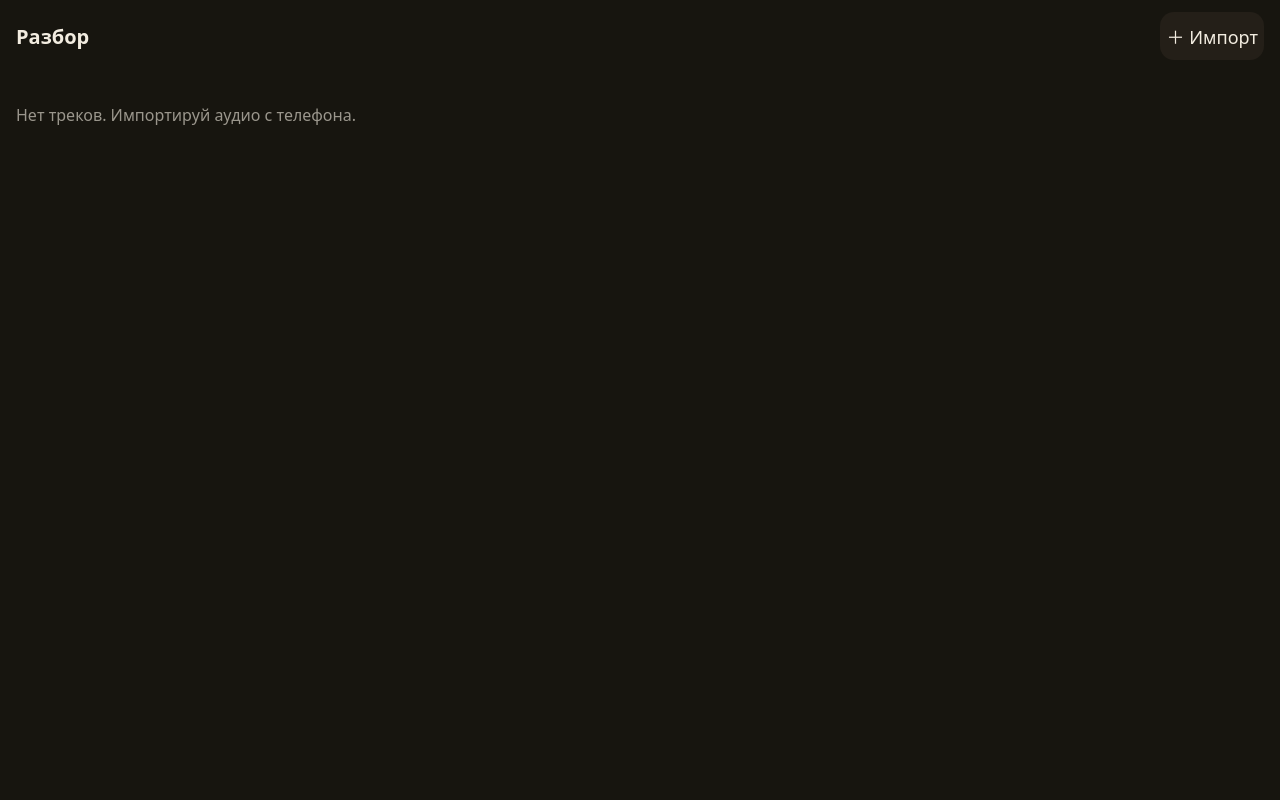
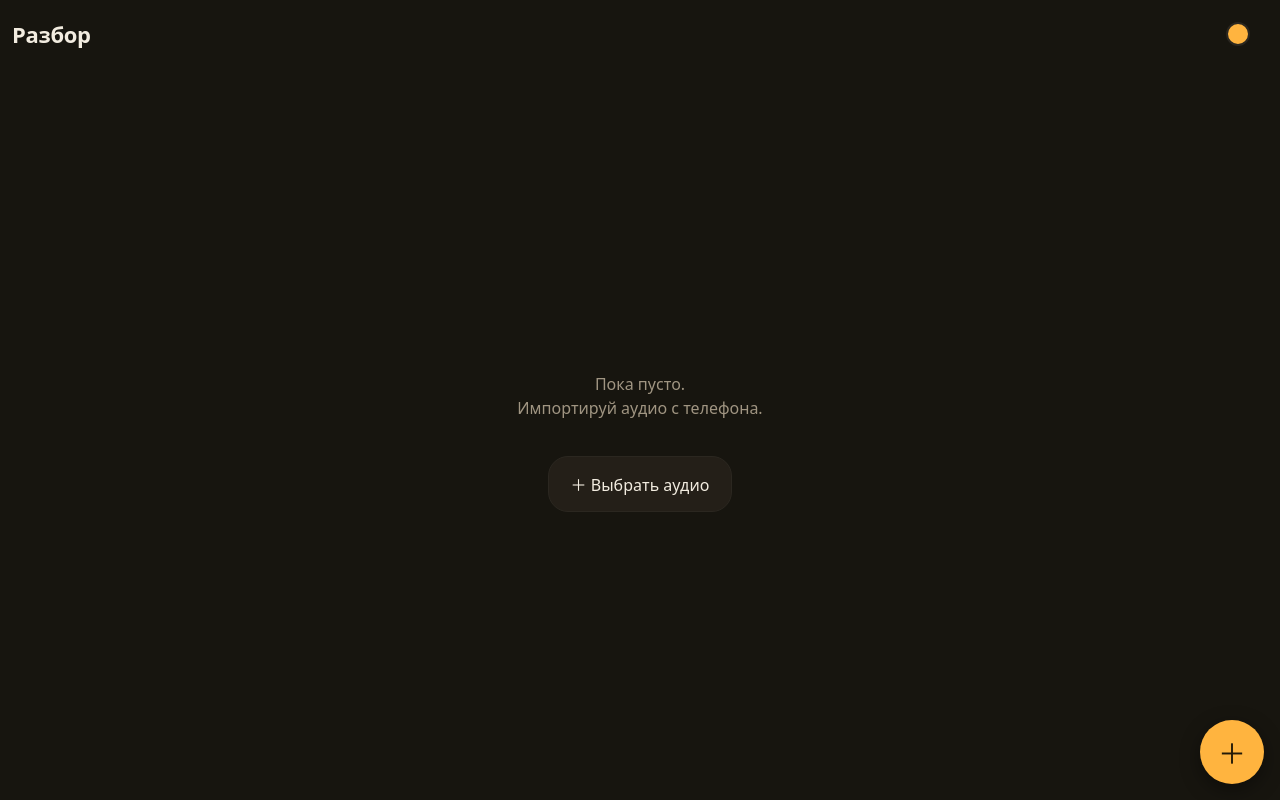
Before and after one commit to 8ui/lena-audio-player, a React (Vite) app: page / in a window 1280 px wide. Built offline with nearby package versions, Linux system fonts and the light colour scheme.

Commit message:
feat(ui): rebuild the library screen — cards, action sheet, FAB, theme toggle

```diff
--- a/src/screens/Library.tsx
+++ b/src/screens/Library.tsx
@@ -1,51 +1,62 @@
-import { useRef } from 'react';
+import { useState } from 'react';
 import { usePlayerStore } from '../store/usePlayerStore';
-import { fmtTime } from '../ui/time';
-import { AUDIO_ACCEPT } from '../ui/importAccept';
+import { sortTracks } from '../ui/libraryModel';
+import { LibraryHeader } from '../ui/LibraryHeader';
+import { EmptyLibrary } from '../ui/EmptyLibrary';
+import { ImportButton } from '../ui/ImportButton';
+import { TrackCard } from '../ui/TrackCard';
+import { TrackSheet } from '../ui/TrackSheet';
 
 export function Library() {
+  // Single-field selectors on purpose: a selector returning a fresh object every
+  // call needs useShallow, or zustand v5 throws "getSnapshot should be cached".
   const library = usePlayerStore((s) => s.library);
+  const trackStates = usePlayerStore((s) => s.trackStates);
   const importFile = usePlayerStore((s) => s.importFile);
   const openTrack = usePlayerStore((s) => s.openTrack);
   const removeTrack = usePlayerStore((s) => s.removeTrack);
-  const fileRef = useRef<HTMLInputElement>(null);
+
+  // Which track's sheet is open is local React state, never the store — the same
+  // rule ControlTabs follows for its open tab.
+  const [sheetId, setSheetId] = useState<string | null>(null);
+
+  const tracks = sortTracks(library);
+  const sheetTrack = tracks.find((t) => t.id === sheetId) ?? null;
 
   return (
     <div className="library">
-      <header className="control-row screen-header">
-        <h1 style={{ fontSize: 20, margin: 0 }}>Разбор</h1>
-        <button style={{ marginLeft: 'auto' }} onClick={() => fileRef.current?.click()}>
-          ＋ Импорт
-        </button>
-        <input
-          ref={fileRef}
-          type="file"
-          accept={AUDIO_ACCEPT}
-          hidden
-          onChange={(e) => {
-            const f = e.target.files?.[0];
-            if (f) void importFile(f);
-            e.target.value = '';
+      <LibraryHeader />
+
+      {tracks.length === 0 ? (
+        <EmptyLibrary onPick={(f) => void importFile(f)} />
+      ) : (
+        <div className="track-list">
+          {tracks.map((t) => (
+            <TrackCard
+              key={t.id}
+              track={t}
+              state={trackStates[t.id]}
+              onOpen={(id) => void openTrack(id)}
+              onMenu={setSheetId}
+            />
+          ))}
+        </div>
+      )}
+
+      <ImportButton className="import-fab" label="импорт" onPick={(f) => void importFile(f)}>
+        ＋
+      </ImportButton>
+
+      {sheetTrack && (
+        <TrackSheet
+          track={sheetTrack}
+          onDelete={(id) => {
+            void removeTrack(id);
+            setSheetId(null);
           }}
+          onClose={() => setSheetId(null)}
         />
-      </header>
-      {library.length === 0 && (
-        <p style={{ padding: 16, opacity: 0.6 }}>Нет треков. Импортируй аудио с телефона.</p>
       )}
-      {library.map((t) => (
-        <div key={t.id} className="library-item">
-          <span onClick={() => openTrack(t.id)} style={{ flex: 1 }}>{t.name}</span>
-          <span style={{ opacity: 0.6, marginRight: 12 }}>{fmtTime(t.duration)}</span>
-          <button
-            aria-label="удалить"
-            onClick={() => {
-              if (confirm(`Удалить «${t.name}»?`)) void removeTrack(t.id);
-            }}
-          >
-            🗑
-          </button>
-        </div>
-      ))}
     </div>
   );
 }
--- a/src/ui/styles.css
+++ b/src/ui/styles.css
@@ -296,7 +296,28 @@ button:disabled { opacity: 0.4; }
 }
 
 /* ── Library ─────────────────────────────────────────────────────────────
-   The card's waveform is SVG, not a canvas: these two rules are the entire
+   dvh, not vh — iOS's collapsing URL bar makes vh too tall (same as .player). */
+.library {
+  display: flex;
+  flex-direction: column;
+  height: 100dvh;
+}
+
+.track-list {
+  display: flex;
+  flex: 1;
+  /* Without min-height: 0 a flex item refuses to shrink below its content and
+     the list scrolls the whole page instead of itself. */
+  min-height: 0;
+  flex-direction: column;
+  gap: 10px;
+  overflow-y: auto;
+  padding: 4px 12px;
+  /* The FAB floats over the list: without this the last card hides under it. */
+  padding-bottom: calc(96px + env(safe-area-inset-bottom));
+}
+
+/* The card's waveform is SVG, not a canvas: these two rules are the entire
    theme story for it. Switching the palette re-resolves the variables and
    every card recolours without a line of JS. */
 .track-wave {
@@ -385,16 +406,6 @@ button:disabled { opacity: 0.4; }
   font-size: 11px;
 }
 
-.screen-header { padding: calc(12px + env(safe-area-inset-top)) 16px 12px; }
-.control-row { display: flex; gap: 12px; align-items: center; }
-.library-item {
-  display: flex;
-  align-items: center;
-  min-height: 64px;
-  padding: 0 16px;
-  border-bottom: 1px solid var(--border);
-}
-
 /* z-index is load-bearing, not decoration: .sheet-backdrop (40) must paint OVER
    the header, or a tap on the theme swatch with a sheet open would switch the
    palette instead of closing the sheet. position: relative is what makes the
@@ -437,6 +448,22 @@ button:disabled { opacity: 0.4; }
   background: var(--elevated);
   color: var(--text);
   font-size: 16px;
+}
+
+/* z-index 30: BELOW .sheet-backdrop (40). With a sheet open a tap here must
+   close the sheet, not open the file picker. See libraryLayers.test.ts. */
+.import-fab {
+  position: fixed;
+  right: 16px;
+  bottom: calc(16px + env(safe-area-inset-bottom));
+  z-index: 30;
+  width: 64px;
+  height: 64px;
+  border-radius: 50%;
+  background: var(--accent);
+  color: var(--on-accent);
+  font-size: 28px;
+  box-shadow: 0 6px 20px rgba(0, 0, 0, 0.4);
 }
 
 .theme-toggle { background: transparent; }
```
Also changed, not shown: 2 other files (tests, documents, lock files or other folders).
